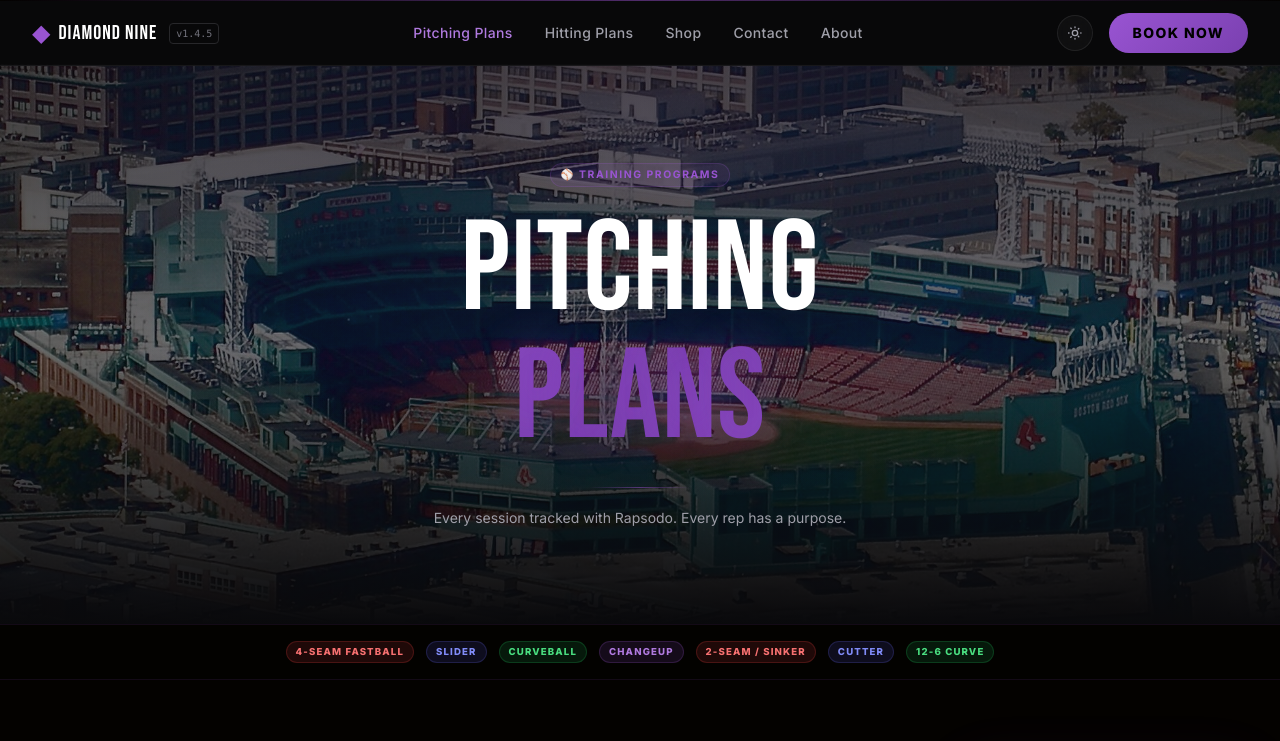
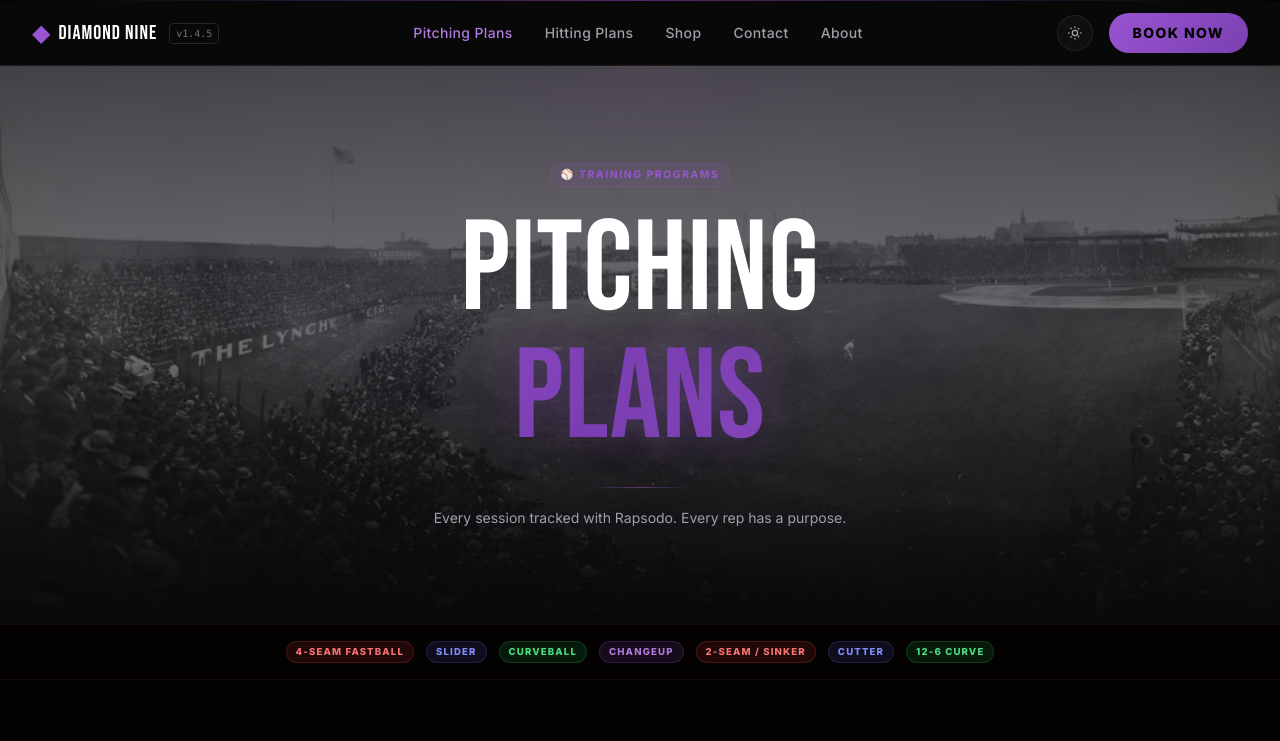
Before and after one commit to patrick3395/diamond9-athletics, a Next.js app: page /pitching-plans in a window 1280 px wide. Shown: the top 741 px of the page. Built offline with nearby package versions, Linux system fonts and the light colour scheme.

Commit message:
Use vintage baseball panoramic as hero for pitching and hitting plans pages

```diff
--- a/src/app/hitting-plans/page.tsx
+++ b/src/app/hitting-plans/page.tsx
@@ -20,7 +20,7 @@
   return (
     <main className="pt-16 bg-[#040200]">
       <section className="relative min-h-[85vh] flex flex-col items-center justify-center overflow-hidden">
-        <div className="absolute inset-0 bg-cover bg-center bg-no-repeat" style={{ backgroundImage: `url('${img("/images/hero-fenway.jpg")}')` }} />
+        <div className="absolute inset-0 bg-cover bg-center bg-no-repeat" style={{ backgroundImage: `url('${img("/images/hero-vintage.jpg")}')` }} />
         <div className="absolute inset-0 bg-gradient-to-b from-zinc-950/85 via-zinc-950/70 to-zinc-950" />
         <div className="absolute inset-0 bg-[radial-gradient(ellipse_60%_60%_at_50%_50%,rgba(153,84,210,0.06)_0%,transparent_100%)]" />
 
--- a/src/app/pitching-plans/page.tsx
+++ b/src/app/pitching-plans/page.tsx
@@ -57,7 +57,7 @@
 
       {/* ── Hero ─────────────────────────────────────────────── */}
       <section className="relative py-24 overflow-hidden">
-        <div className="absolute inset-0 bg-cover bg-center bg-no-repeat" style={{ backgroundImage: `url('${img("/images/hero-fenway.jpg")}')` }} />
+        <div className="absolute inset-0 bg-cover bg-center bg-no-repeat" style={{ backgroundImage: `url('${img("/images/hero-vintage.jpg")}')` }} />
         <div className="absolute inset-0 bg-gradient-to-b from-zinc-950/75 via-zinc-950/55 to-zinc-950" />
         <div className="absolute inset-0 bg-[radial-gradient(ellipse_60%_80%_at_50%_0%,rgba(153,84,210,0.07)_0%,transparent_100%)]" />
         <div className="relative z-10 max-w-7xl mx-auto px-6 text-center">
```
Also changed, not shown: public/images/hero-vintage.jpg (added).
